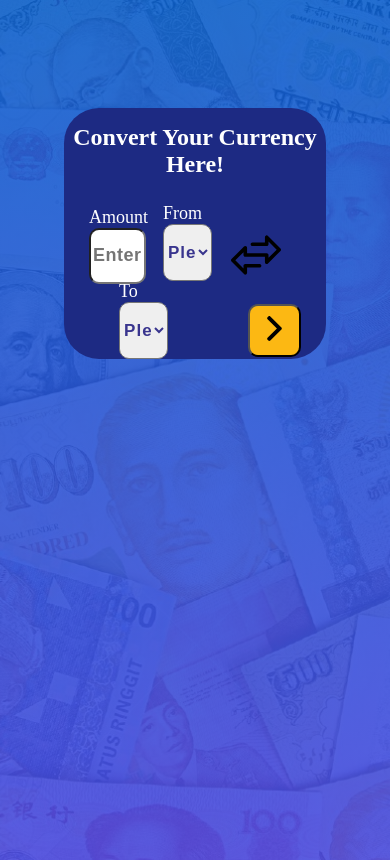
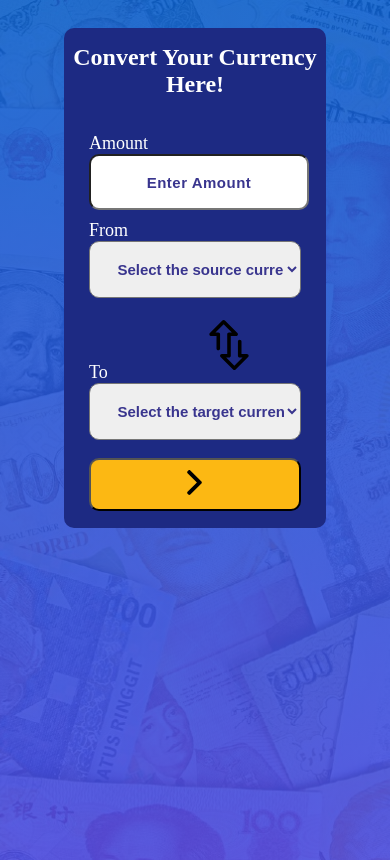
Before and after one commit to harish-ponna/netlify-currency-converter, a website built with Parcel: page index.html in a window 390 px wide. Built offline with nearby package versions, Linux system fonts and the light colour scheme.

Commit message:
added mobile media query

```diff
--- a/index.html
+++ b/index.html
@@ -6,6 +6,8 @@
     <meta name="viewport" content="width=device-width, initial-scale=1.0">
     <meta http-equiv="X-UA-Compatible" content="ie=edge">
     <title>currencyConverter</title>
+    <!-- <link rel="stylesheet" href="https://stackpath.bootstrapcdn.com/bootstrap/4.4.1/css/bootstrap.min.css"
+        integrity="sha384-Vkoo8x4CGsO3+Hhxv8T/Q5PaXtkKtu6ug5TOeNV6gBiFeWPGFN9MuhOf23Q9Ifjh" crossorigin="anonymous"> -->
     <link rel="stylesheet" href="style.css">
 </head>
 
@@ -27,7 +29,7 @@
                 <div class="col2">
                     <label for="sourcecurrency">From</label><br>
                     <select name="sourcecurrency" id="sourcecurrency" class="sourcecurrency" required>
-                    <option  value="" selected disabled>Please select the source currency</option>
+                        <option value="" selected disabled>Select the source currency</option>
                     </select>
                 </div>
 
@@ -35,13 +37,18 @@
                 <div class="col3">
                     <label for="targetcurrency">To</label><br>
                     <select name="targetcurrency" id="targetcurrency" class="targetcurrency" required>
-                    <option  value="" selected disabled>Please select the target currency</option>
+                        <option value="" selected disabled>Select the target currency</option>
                     </select>
                 </div>
-            <div class="icon2"><button class="button"><img src="next.svg" alt="" height="25px" width="25px"class="image1"></button></input></div>
+                <div class="icon2"><button class="button"><img src="next.svg" alt="" height="25px" width="25px"
+                            class="image1"></button></input></div>
             </form>
         </div>
-        <div class="results"><div class="source"></div> <div class="target"></div> <div class="rates"></div></div>
+        <div class="results">
+            <div class="source"></div>
+            <div class="target"></div>
+            <div class="rates"></div>
+        </div>
 
     </div>
 
--- a/style.css
+++ b/style.css
@@ -35,18 +35,18 @@ h2{
     display: inline-block;
     width: 23%;
     position: relative;
-    top:3px
+    top:0px,
 }
 .col2{
     display: inline-block;
-    width: 23%;
-    margin-left: 10%;
+    width: 30%;
+    margin-left: 1%;
 
 }
 .col3{
     display: inline-block;
-    width: 23%;
-    margin-left:30px ;
+    width: 30%;
+    margin-left:10px ;
 }
 label{
     color: white;
@@ -56,7 +56,7 @@ label{
     display: inline-block;
     position: relative;
     top: 22px;
-    left: 15px;
+    left: 5px;
 }
 .icon2{
     display: inline-block;
@@ -72,6 +72,12 @@ input{
     color: #39358e;
     font-weight: 700;
     letter-spacing: 0.5px;
+    text-align: center;
+    /* border:solid rgba(12, 96, 206, 0.9) ; */
+}
+::placeholder{
+    font-size: 15px;
+    color: #39358e;
 }
 input:focus{
     outline-style: none;
@@ -85,12 +91,14 @@ select{
     width: 100%;
     height: 57px;
     border-radius: 10px;
-    font-size: 17px;
+    font-size: 15px;
     color: #39358e;
-    letter-spacing: 1px;
+    /* letter-spacing: 1px; */
+    text-align: center;
     font-weight: 700;
+    padding-left: 11%;
+}
 
-}
 .button{
     background-color: #fcb813;
     height: 53px;
@@ -123,3 +131,34 @@ select{
     color: white;
     color: #e04646;
 }
+
+@media only screen and (max-width: 500px) {
+    .col1, .col2, .col3{
+        width: 100%;
+        margin-top: 10px;
+        margin-left: 0;
+    }
+    .icon1 img{
+        transform: rotate(90deg);
+        position: relative;
+        left:110px;
+    }
+
+    .icon2 {
+        position: relative;
+        margin-top: 20px;
+        width: 100%;
+        margin-left: 0px;
+        margin-bottom: 15px;
+    }
+
+    .icon2 .button {
+        width: 100%;
+    }
+    .maincontainer{
+        border-radius: 10px;
+        position: relative;
+        top:20px
+    }
+
+  }
```
Lines whose indentation alone changed are shown as unchanged.
